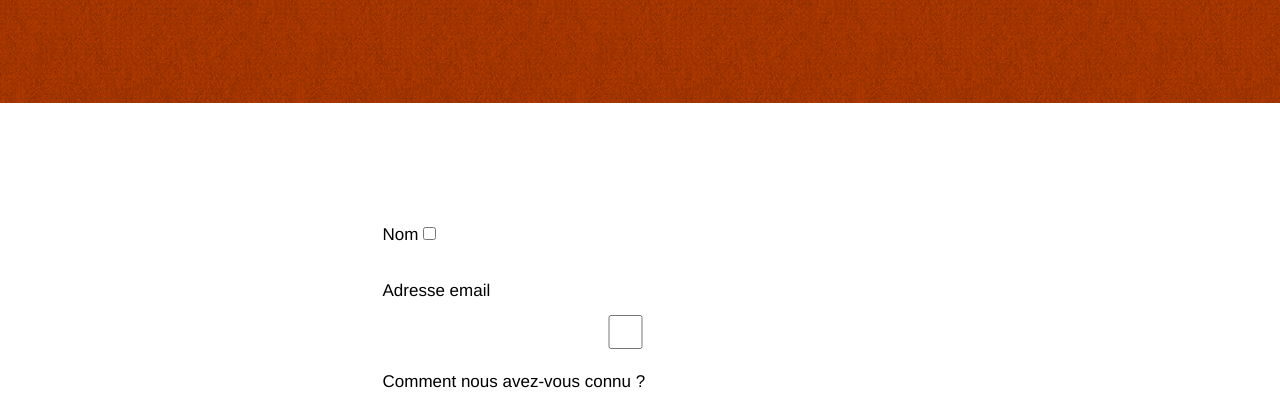
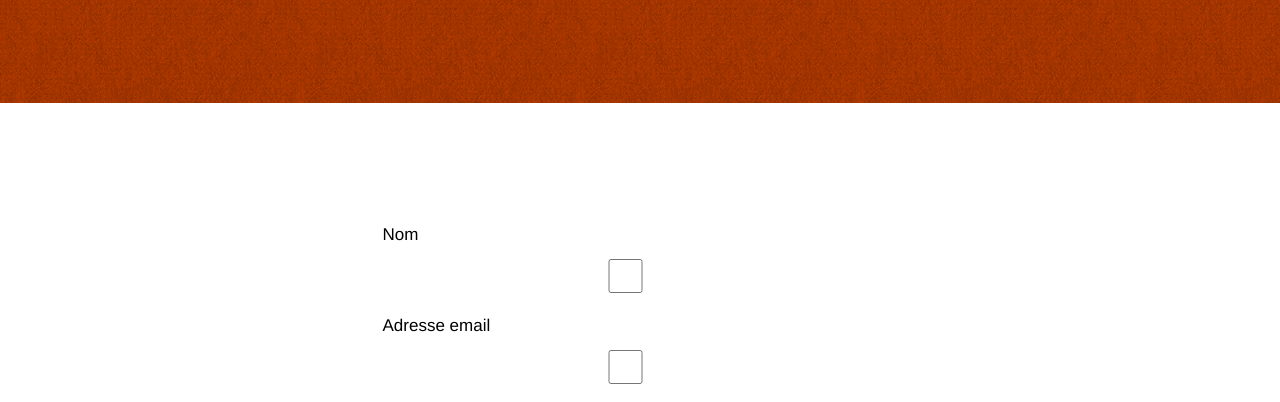
Before and after one commit to LasnierThomas/LasnierThomas-LasnierThomas_4_14062021, a website: page contact.html in a window 1280 px wide. Shown: the part 386-788 px from the top of the page. Drawn offline with Linux system fonts and the light colour scheme.

Commit message:
changement couleur

```diff
--- a/contact.html
+++ b/contact.html
@@ -81,7 +81,7 @@
 								<label for="name">
 									 Nom
 								</label>
-								<input id="name" type="checkbox" form-control" required />
+								<input id="name" type="checkbox" class="form-control" required />
 							</div>
 							<div class="form-group">
 								<label for="mail">
```
